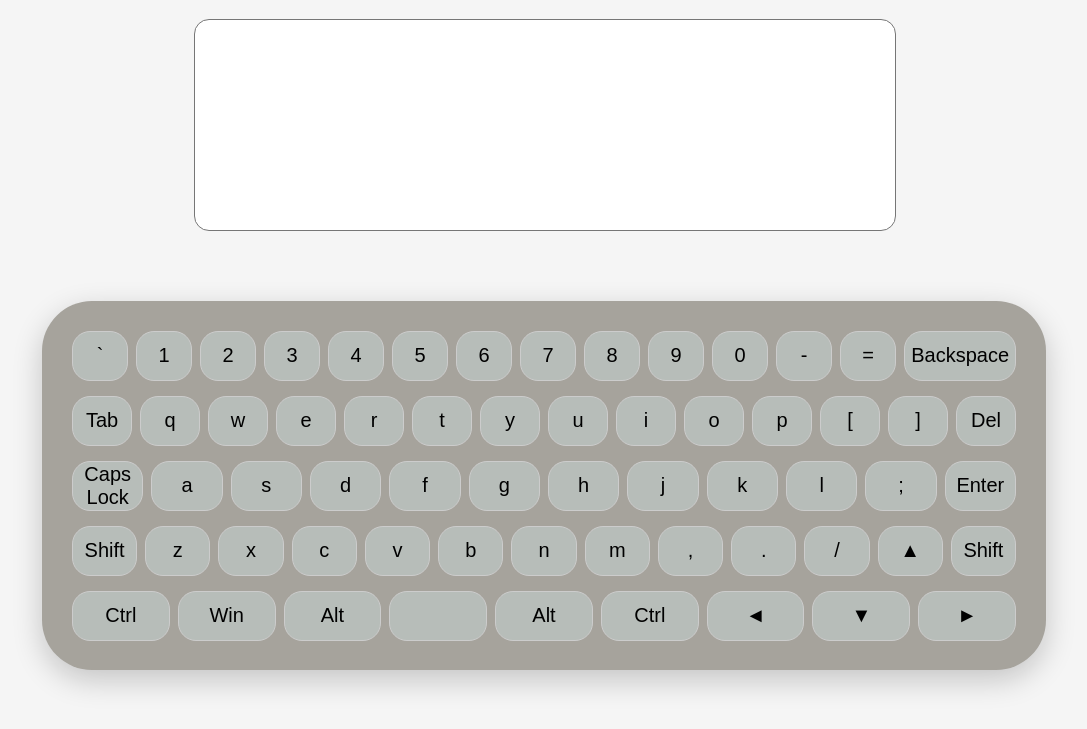
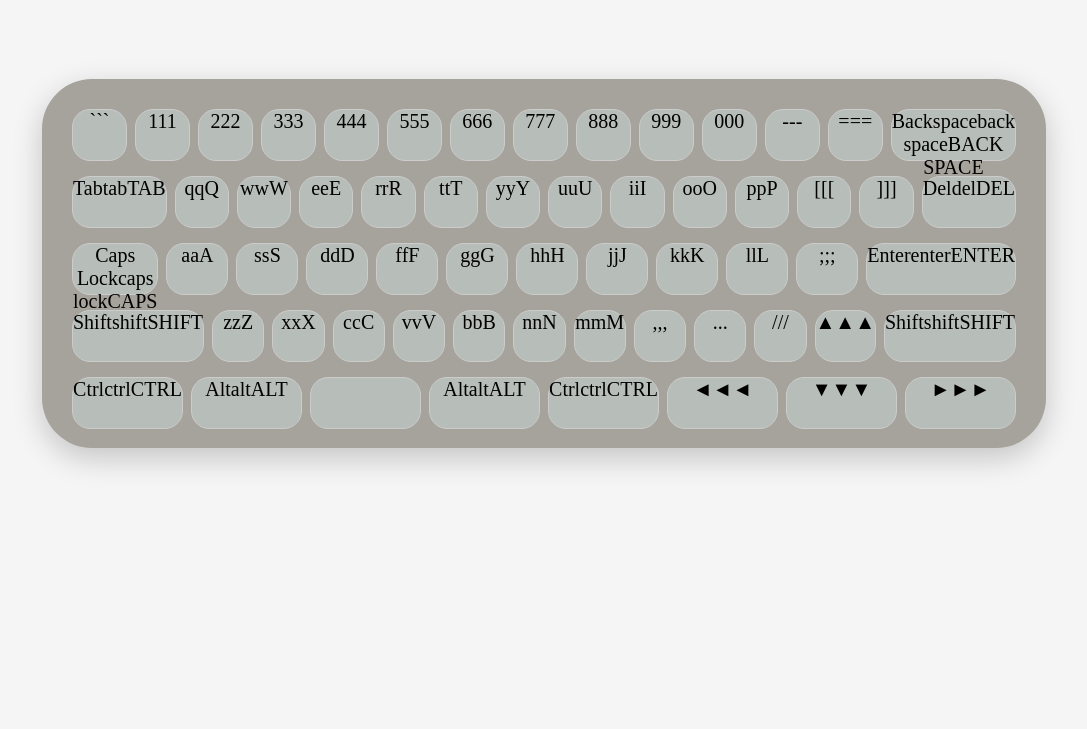
Before and after one commit to nicolaeee/virtual-keyboard, a website built with webpack: page src/index.html in a window 1280 px wide. Shown: the part 69-798 px from the top of the page, without its empty margins (96-1183 px from the left). Built offline with nearby package versions, Linux system fonts and the light colour scheme.

Commit message:
feat: add another implimentation of the keyboard

```diff
--- a/src/index.ts
+++ b/src/index.ts
@@ -16,101 +16,264 @@ parentDiv.appendChild(secondChildDiv);
 document.body.appendChild(parentDiv);
 
 
-// Define the rows of keys for the keyboard
-const keyRows = [
-  ['`', '1', '2', '3', '4', '5', '6', '7', '8', '9', '0', '-', '=', 'Backspace'],
-  ['Tab', 'q', 'w', 'e', 'r', 't', 'y', 'u', 'i', 'o', 'p', '[', ']', 'Del'],
-  ['Caps Lock', 'a', 's', 'd', 'f', 'g', 'h', 'j', 'k', 'l', ';', 'Enter'],
-  ['Shift', 'z', 'x', 'c', 'v', 'b', 'n', 'm', ',', '.', '/', '▲', 'Shift'],
-  ['Ctrl', 'Win', 'Alt', ' ', 'Alt', 'Ctrl', '◄', '▼', '►'],
-];
+// // Define the rows of keys for the keyboard
+// const keyRows = [
+//   ['`', '1', '2', '3', '4', '5', '6', '7', '8', '9', '0', '-', '=', 'Backspace'],
+//   ['Tab', 'q', 'w', 'e', 'r', 't', 'y', 'u', 'i', 'o', 'p', '[', ']', 'Del'],
+//   ['Caps Lock', 'a', 's', 'd', 'f', 'g', 'h', 'j', 'k', 'l', ';', 'Enter'],
+//   ['Shift', 'z', 'x', 'c', 'v', 'b', 'n', 'm', ',', '.', '/', '▲', 'Shift'],
+//   ['Ctrl', 'Win', 'Alt', ' ', 'Alt', 'Ctrl', '◄', '▼', '►'],
+// ];
 
-// Create the keyboard container
-const keyboardContainer = document.createElement('div');
-keyboardContainer.classList.add('keyboard-container');
 
-const inputField = document.createElement('textarea');
-inputField.classList.add('input-field');
+// const keyRowsCaps = [
+//   ['~', '!', '@', '#', '$', '%', '^', '&', '*', '(', ')', '_', '+', 'Backspace'],
+//   ['Tab', 'Q', 'W', 'E', 'R', 'T', 'Y', 'U', 'I', 'O', 'P', '{', '}', 'Del'],
+//   ['Caps Lock', 'A', 'S', 'D', 'F', 'G', 'H', 'J', 'K', 'L', ':', 'Enter'],
+//   ['Shift', 'Z', 'X', 'C', 'V', 'B', 'N', 'M', '<', '>', '?', '▲', 'Shift'],
+//   ['Ctrl', 'Win', 'Alt', ' ', 'Alt', 'Ctrl', '◄', '▼', '►'],
+// ];
+// // Create the keyboard container
+// const keyboardContainer = document.createElement('div');
+// keyboardContainer.classList.add('keyboard-container');
 
-// Loop through the rows of keys and create buttons for each key
-for (let i = 0; i < keyRows.length; i++) {
-  const keyRow = keyRows[i];
-  const rowDiv = document.createElement('div');
-  rowDiv.classList.add('key-row');
+// const inputField = document.createElement('textarea');
+// inputField.classList.add('input-field');
 
-  for (let j = 0; j < keyRow.length; j++) {
-    const key = keyRow[j];
-    const keyButton = document.createElement('button');
-    keyButton.classList.add('key');
-    keyButton.textContent = key;
-    keyButton.setAttribute('data-key', key); // add data-key attribute
+// // Loop through the rows of keys and create buttons for each key
+// for (let i = 0; i < keyRows.length; i++) {
+//   const keyRow = keyRows[i];
+//   const rowDiv = document.createElement('div');
+//   rowDiv.classList.add('key-row');
 
-    // Add event listener for each key button
-    keyButton.addEventListener('click', () => {
-      inputField.focus();
-      const keySymbol = keyButton.textContent;
-      if (key === 'Backspace') {
-        inputField.value = inputField.value.slice(0, -1);
-      } else if (key === 'Enter') {
-        inputField.value += '\n';
-      } else if (key === 'Tab') {
-        inputField.value += '\t';
-      } else if (key === 'Caps Lock' || key === 'Shift' || key === 'Ctrl' || key === 'Alt' || key === 'Win') {
-        // do nothing
-      } else {
-        inputField.value += keySymbol;
-        inputField.dispatchEvent(new KeyboardEvent('keydown', { key: key }));
-      }
-    });
+//   for (let j = 0; j < keyRow.length; j++) {
+//     const key = keyRow[j];
+//     const keyButton = document.createElement('button');
+//     keyButton.classList.add('key');
+//     keyButton.textContent = key;
+//     keyButton.setAttribute('data-key', key); // add data-key attribute
 
-    rowDiv.appendChild(keyButton);
-  }
+//     // Add event listener for each key button
+//     keyButton.addEventListener('click', () => {
+//       inputField.focus();
+//       const keySymbol = keyButton.textContent;
+//       if (key === 'Backspace') {
+//         inputField.value = inputField.value.slice(0, -1);
+//       } else if (key === 'Enter') {
+//         inputField.value += '\n';
+//       } else if (key === 'Tab') {
+//         inputField.value += '\t';
+//       } else if (key === 'Caps Lock' || key === 'Shift' || key === 'Ctrl' || key === 'Alt' || key === 'Win') {
+//         // do nothing
+//       } else {
+//         inputField.value += keySymbol;
+//         inputField.dispatchEvent(new KeyboardEvent('keydown', { key: key }));
+//       }
+//     });
 
-  keyboardContainer.appendChild(rowDiv);
-}
+//     rowDiv.appendChild(keyButton);
+//   }
+
+//   keyboardContainer.appendChild(rowDiv);
+// }
 
 
 
-inputField.addEventListener('click', () => {
-  inputField.focus();
-});
+// inputField.addEventListener('click', () => {
+//   inputField.focus();
+// });
 
-// Append the input field to the firstChildDiv
-firstChildDiv.appendChild(inputField);
+// // Append the input field to the firstChildDiv
+// firstChildDiv.appendChild(inputField);
 
-// Append the keyboard container to the second child div
-secondChildDiv.appendChild(keyboardContainer);
+// // Append the keyboard container to the second child div
+// secondChildDiv.appendChild(keyboardContainer);
 
-function handleKeyDown(event: KeyboardEvent) {
-  const key = event.key;
-  const keyElement = document.querySelector(`.key[data-key="${key}"]`);
-  if (keyElement) {
-    keyElement.classList.add('active');
-  }
+// function handleKeyDown(event: KeyboardEvent) {
+//   const key = event.key;
+//   const keyElement = document.querySelector(`.key[data-key="${key}"]`);
+//   if (keyElement) {
+//     keyElement.classList.add('active');
+//   }
 
-  if (key === 'Backspace') {
-    event.preventDefault();
-    inputField.value = inputField.value.slice(0, -1);
-  } else if (key === 'ArrowUp') {
-    inputField.value += '▲';
-  } else if (key === 'ArrowLeft') {
-    inputField.value += '◄';
-  } else if (key === 'ArrowDown') {
-    inputField.value += '▼';
-  } else if (key === 'ArrowRight') {
-    inputField.value += '►';
-  }
-}
+//   if (key === 'Backspace') {
+//     event.preventDefault();
+//     inputField.value = inputField.value.slice(0, -1);
+//   } else if (key === 'ArrowUp') {
+//     inputField.value += '▲';
+//   } else if (key === 'ArrowLeft') {
+//     inputField.value += '◄';
+//   } else if (key === 'ArrowDown') {
+//     inputField.value += '▼';
+//   } else if (key === 'ArrowRight') {
+//     inputField.value += '►';
+//   }
+// }
 
 
 
-function handleKeyUp(event: KeyboardEvent) {
-  const key = event.key;
-  const keyElement = document.querySelector(`.key[data-key='${key}']`);
-  if (keyElement) {
-    keyElement.classList.remove('active');
+// function handleKeyUp(event: KeyboardEvent) {
+//   const key = event.key;
+//   const keyElement = document.querySelector(`.key[data-key='${key}']`);
+//   if (keyElement) {
+//     keyElement.classList.remove('active');
+//   }
+// }
+
+// document.addEventListener('keydown', handleKeyDown);
+// document.addEventListener('keyup', handleKeyUp);
+
+
+// Define the keys for the keyboard
+const keys = [
+  { code: 'Backquote', key: '`', shiftKey: '~' },
+  { code: 'Digit1', key: '1', shiftKey: '!' },
+  { code: 'Digit2', key: '2', shiftKey: '@' },
+  { code: 'Digit3', key: '3', shiftKey: '#' },
+  { code: 'Digit4', key: '4', shiftKey: '$' },
+  { code: 'Digit5', key: '5', shiftKey: '%' },
+  { code: 'Digit6', key: '6', shiftKey: '^' },
+  { code: 'Digit7', key: '7', shiftKey: '&' },
+  { code: 'Digit8', key: '8', shiftKey: '*' },
+  { code: 'Digit9', key: '9', shiftKey: '(' },
+  { code: 'Digit0', key: '0', shiftKey: ')' },
+  { code: 'Minus', key: '-', shiftKey: '_' },
+  { code: 'Equal', key: '=', shiftKey: '+' },
+  { code: 'Backspace', key: 'Back space' },
+  { code: 'Tab', key: 'Tab' },
+  { code: 'KeyQ', key: 'q', shiftKey: 'Q' },
+  { code: 'KeyW', key: 'w', shiftKey: 'W' },
+  { code: 'KeyE', key: 'e', shiftKey: 'E' },
+  { code: 'KeyR', key: 'r', shiftKey: 'R' },
+  { code: 'KeyT', key: 't', shiftKey: 'T' },
+  { code: 'KeyY', key: 'y', shiftKey: 'Y' },
+  { code: 'KeyU', key: 'u', shiftKey: 'U' },
+  { code: 'KeyI', key: 'i', shiftKey: 'I' },
+  { code: 'KeyO', key: 'o', shiftKey: 'O' },
+  { code: 'KeyP', key: 'p', shiftKey: 'P' },
+  { code: 'BracketLeft', key: '[', shiftKey: '{' },
+  { code: 'BracketRight', key: ']', shiftKey: '}' },
+  { code: 'Delete', key: 'Del' },
+  { code: 'CapsLock', key: 'Caps Lock' },
+  { code: 'KeyA', key: 'a', shiftKey: 'A' },
+  { code: 'KeyS', key: 's', shiftKey: 'S' },
+  { code: 'KeyD', key: 'd', shiftKey: 'D' },
+  { code: 'KeyF', key: 'f', shiftKey: 'F' },
+  { code: 'KeyG', key: 'g', shiftKey: 'G' },
+  { code: 'KeyH', key: 'h', shiftKey: 'H' },
+  { code: 'KeyJ', key: 'j', shiftKey: 'J' },
+  { code: 'KeyK', key: 'k', shiftKey: 'K' },
+  { code: 'KeyL', key: 'l', shiftKey: 'L' },
+  { code: 'Semicolon', key: ';', shiftKey: ':' },
+  { code: 'Enter', key: 'Enter' },
+  { code: 'ShiftLeft', key: 'Shift' },
+  { code: 'KeyZ', key: 'z', shiftKey: 'Z' },
+  { code: 'KeyX', key: 'x', shiftKey: 'X' },
+  { code: 'KeyC', key: 'c', shiftKey: 'C' },
+  { code: 'KeyV', key: 'v', shiftKey: 'V' },
+  { code: 'KeyB', key: 'b', shiftKey: 'B' },
+  { code: 'KeyN', key: 'n', shiftKey: 'N' },
+  { code: 'KeyM', key: 'm', shiftKey: 'M' },
+  { code: 'Comma', key: ',', shiftKey: '<' },
+  { code: 'Period', key: '.', shiftKey: '>' },
+  { code: 'Slash', key: '/', shiftKey: '?' },
+  { code: 'ArrowUp', key: '▲' },
+  { code: 'ShiftRight', key: 'Shift' },
+  { code: 'ControlLeft', key: 'Ctrl' },
+  { code: 'AltLeft', key: 'Alt' },
+  { code: 'Space', key: ' ', shiftKey: ' ' },
+  { code: 'AltRight', key: 'Alt' },
+  { code: 'ControlRight', key: 'Ctrl' },
+  { code: 'ArrowLeft', key: '◄' },
+  { code: 'ArrowDown', key: '▼' },
+  { code: 'ArrowRight', key: '►' },
+
+];
+
+
+
+const container = document.createElement('div');
+container.classList.add('keyboard-container');
+
+// define an array to store the number of buttons for each row
+const rows = [14, 14, 12, 13, 9];
+let rowIndex = 0;
+let rowElement: HTMLElement | null = null;
+
+keys.forEach((key) => {
+  // check if the current row has reached its maximum number of buttons
+  if (rowElement && rowElement.childElementCount >= rows[rowIndex]) {
+    // move on to the next row
+    rowIndex++;
+    rowElement = null;
   }
+
+  // create a new row if necessary
+  if (!rowElement) {
+    rowElement = document.createElement('div');
+    rowElement.classList.add('key-row');
+    container.appendChild(rowElement);
+  }
+
+  const button = document.createElement('div');
+  button.classList.add('key');
+
+  const engSpan = document.createElement('span');
+  engSpan.classList.add('eng');
+  engSpan.innerHTML = key.key;
+  button.appendChild(engSpan);
+
+  const rusSpan = document.createElement('span');
+  rusSpan.classList.add('rus', 'hidden');
+
+  const capsDownSpan = document.createElement('span');
+  capsDownSpan.classList.add('capsDown');
+  capsDownSpan.innerHTML = key.key.toLowerCase();
+  rusSpan.appendChild(capsDownSpan);
+
+  const capsUpSpan = document.createElement('span');
+  capsUpSpan.classList.add('capsUp');
+  capsUpSpan.innerHTML = key.key.toUpperCase();
+  rusSpan.appendChild(capsUpSpan);
+
+  button.appendChild(rusSpan);
+
+  // handle special cases
+  switch (key.code) {
+    case 'Tab':
+      engSpan.innerHTML = 'Tab';
+      break;
+    case 'Backspace':
+      engSpan.innerHTML = 'Backspace';
+      break;
+    case 'Enter':
+      engSpan.innerHTML = 'Enter';
+      break;
+    case 'CapsLock':
+      engSpan.innerHTML = 'Caps Lock';
+      break;
+    case 'ShiftLeft':
+    case 'ShiftRight':
+      engSpan.innerHTML = 'Shift';
+      break;
+    case 'ControlLeft':
+    case 'ControlRight':
+      engSpan.innerHTML = 'Ctrl';
+      break;
+    case 'AltLeft':
+    case 'AltRight':
+      engSpan.innerHTML = 'Alt';
+      break;
+  }
+
+  if (key.shiftKey) {
+    button.dataset.shiftKey = key.shiftKey;
+  }
+
+  rowElement?.appendChild(button);
+});
+
+const childDivSecond = document.querySelector('.child-div__second');
+if (childDivSecond) {
+  childDivSecond.appendChild(container);
 }
-
-document.addEventListener('keydown', handleKeyDown);
-document.addEventListener('keyup', handleKeyUp);
--- a/src/style.scss
+++ b/src/style.scss
@@ -84,3 +84,7 @@ max-width: 1110px;
 .key:hover {
   background-color: #faa482;
 }
+
+.uppercase {
+  text-transform: uppercase;
+}
```
